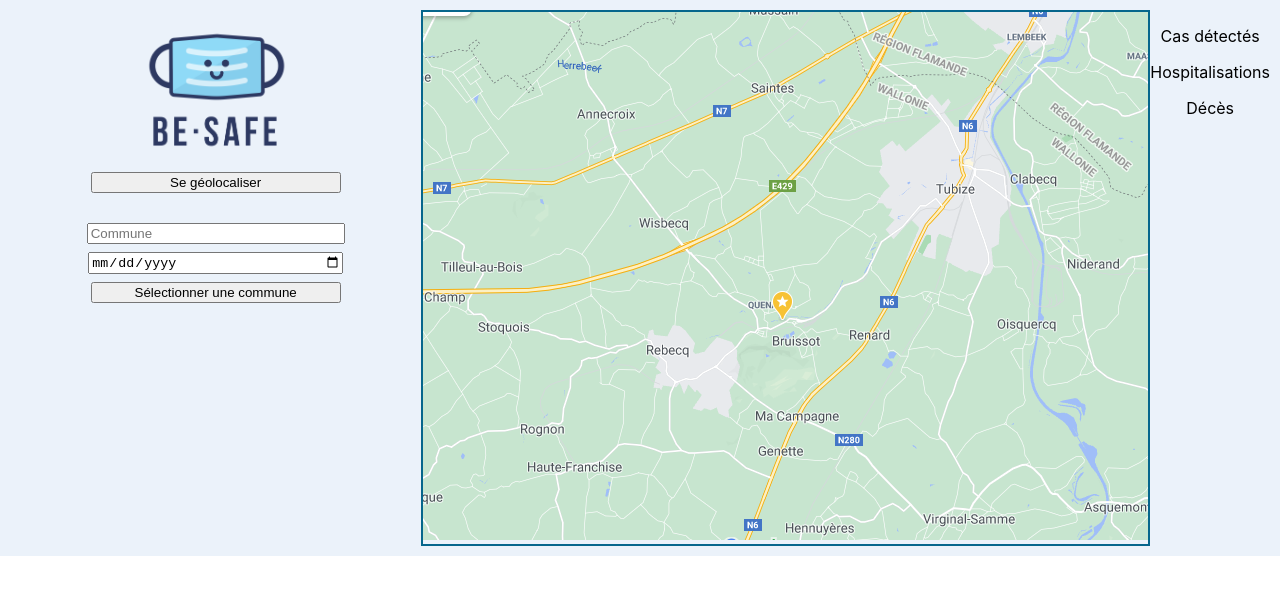
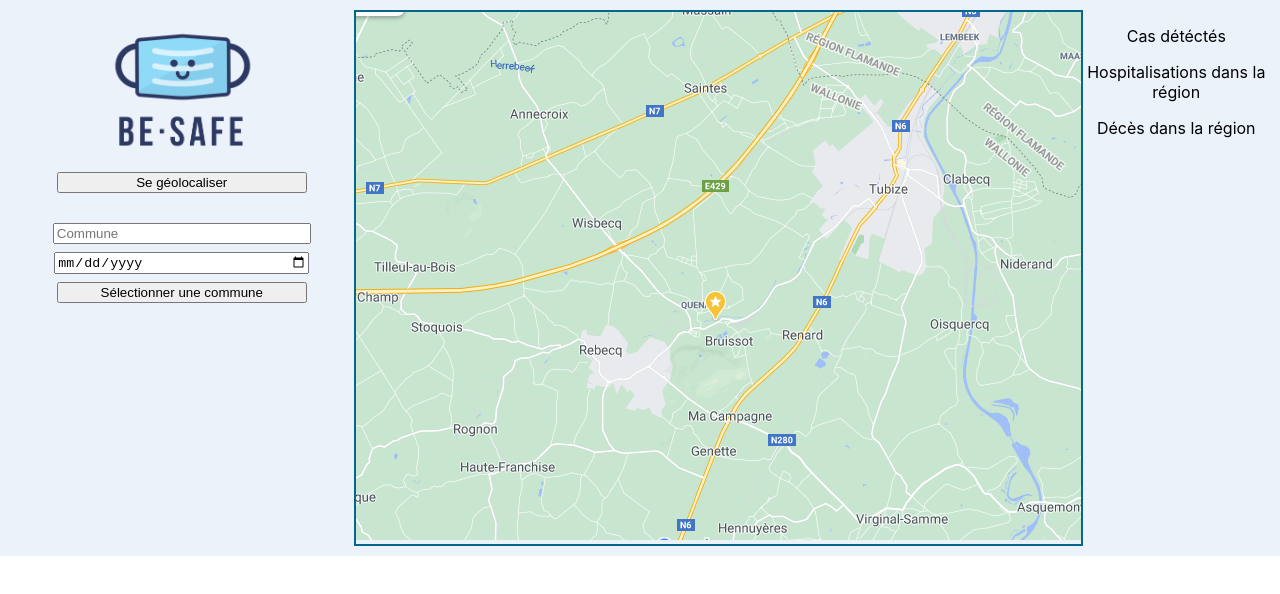
Before and after one commit to MP-C/project2_Be-safe, a React (Create React App) app: page / in a window 1280 px wide. Shown: the top 594 px of the page. Built offline with nearby package versions, Linux system fonts and the light colour scheme.

Commit message:
Created component ResultBubble.js

```diff
--- a/src/components/Body/Body.js
+++ b/src/components/Body/Body.js
@@ -1,5 +1,8 @@
 import React from 'react';
+import ResultBubble from '/src/components/ResultBubble/ResultBubble'
+
 import './Body.css';
+
 import logo from './Be-Safe-logo.png';
 import carte from './carte.png';
 
@@ -40,9 +43,7 @@ export default function Body() {
                 <img id="map-result" src={carte} />
             </div>
             <div id="search-result">
-                <p>Cas détectés</p>
-                <p>Hospitalisations</p>
-                <p>Décès</p>
+                <ResultBubble />
             </div>
         </div>
     );
--- /dev/null
+++ b/src/components/ResultBubble/ResultBubble.js
@@ -0,0 +1,12 @@
+import React from 'react';
+import './ResultBubble.css';
+
+export default function ResultBubble() {
+    return (
+        <div>
+            <p>Cas détéctés</p>
+            <p>Hospitalisations dans la région</p>
+            <p>Décès dans la région</p>
+        </div>
+    )
+}
```
Also changed, not shown: src/components/ResultBubble/ResultBubble.css (added).
